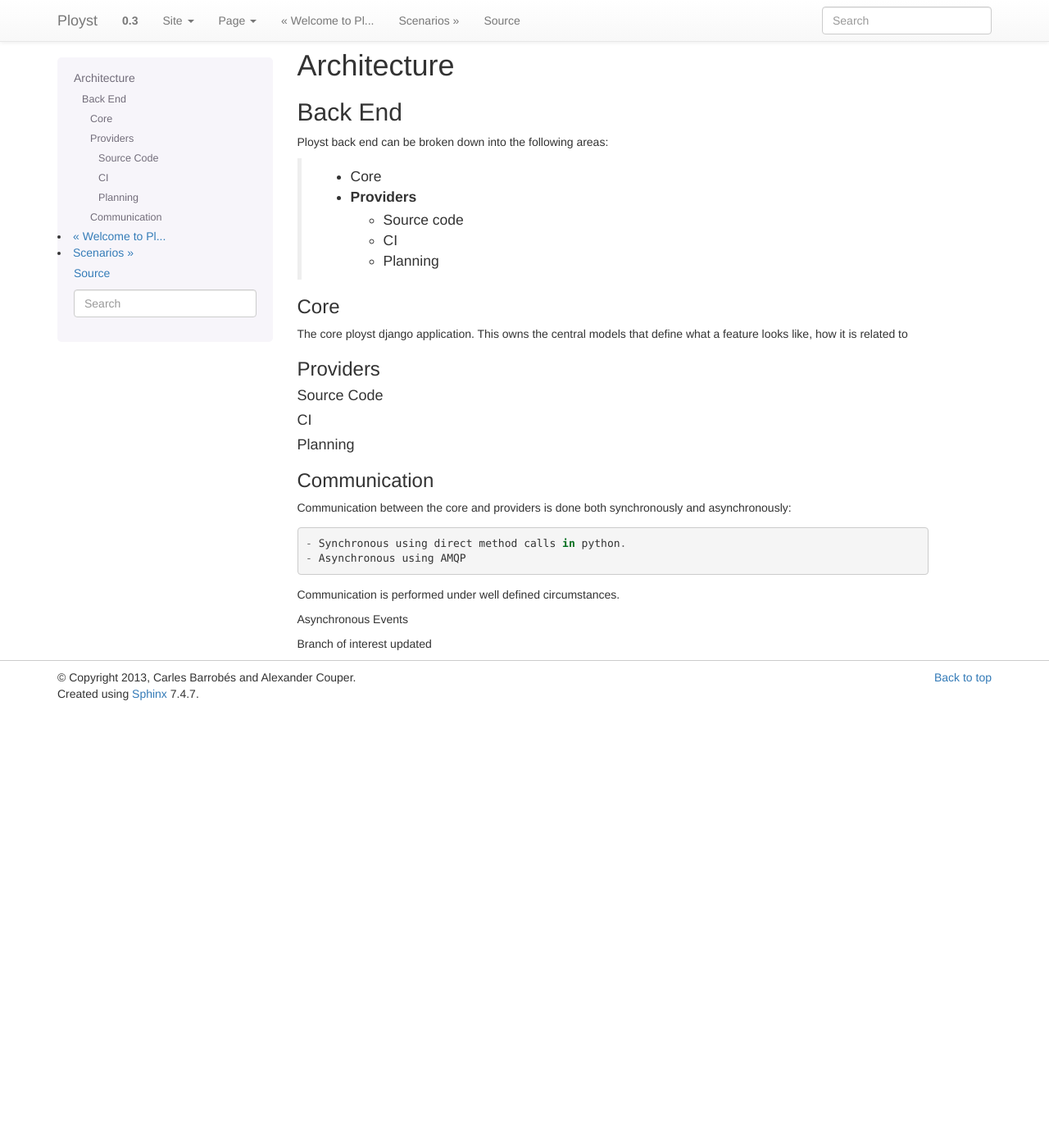
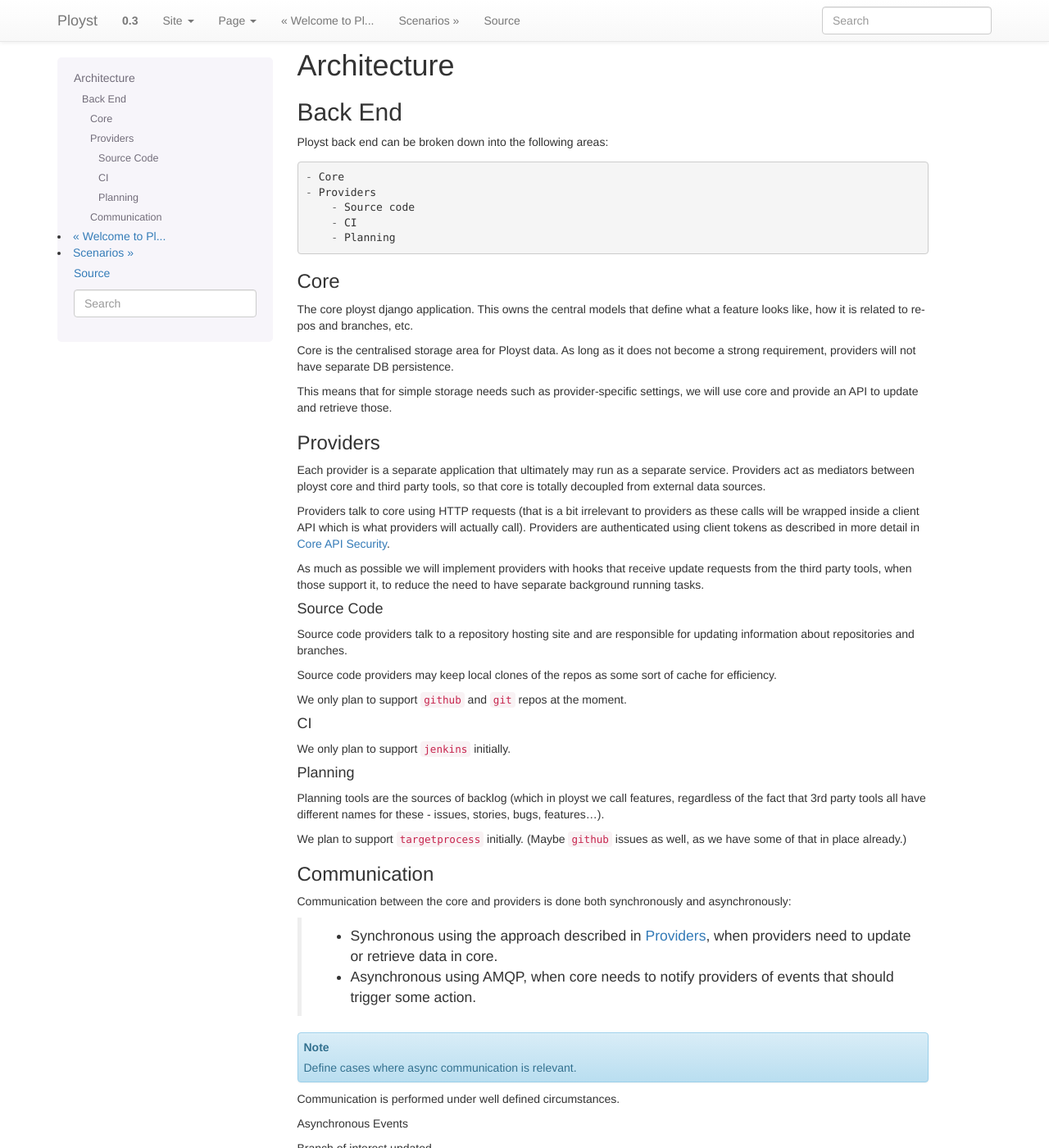
Before and after one commit to pretenders/ployst, a Sphinx documentation site: the page built from docs/source/architecture.rst, in a window 1280 px wide and 1400 px high. Shown: the whole window at 82% size. Built offline with Sphinx 7.4.7, drawn with Linux system fonts in a browser that asks for light colours.

Commit message:
Documentation about architecture and permissions

```diff
--- a/docs/source/architecture.rst
+++ b/docs/source/architecture.rst
@@ -6,7 +6,7 @@ Architecture
 Back End
 --------
 
-Ployst back end can be broken down into the following areas:
+Ployst back end can be broken down into the following areas::
 
     - Core
     - Providers
@@ -19,29 +19,73 @@ Core
 ~~~~
 
 The core ployst django application. This owns the central models that define
-what a feature looks like, how it is related to
+what a feature looks like, how it is related to repos and branches, etc.
+
+Core is the centralised storage area for Ployst data. As long as it does not
+become a strong requirement, providers will not have separate DB persistence.
+
+This means that for simple storage needs such as provider-specific settings,
+we will use core and provide an API to update and retrieve those.
+
+.. _providers:
 
 Providers
 ~~~~~~~~~
 
+Each provider is a separate application that ultimately may run as a separate
+service. Providers act as mediators between ployst core and third party tools,
+so that core is totally decoupled from external data sources.
+
+Providers talk to core using HTTP requests (that is a bit irrelevant to
+providers as these calls will be wrapped inside a client API which is what
+providers will actually call). Providers are authenticated using client
+tokens as described in more detail in :ref:`api-security`.
+
+As much as possible we will implement providers with hooks that receive
+update requests from the third party tools, when those support it, to reduce
+the need to have separate background running tasks.
+
 Source Code
 ^^^^^^^^^^^
+
+Source code providers talk to a repository hosting site and are responsible
+for updating information about repositories and branches.
+
+Source code providers may keep local clones of the repos as some sort of
+cache for efficiency.
+
+We only plan to support ``github`` and ``git`` repos at the moment.
 
 CI
 ^^
 
+We only plan to support ``jenkins`` initially.
+
 Planning
 ^^^^^^^^
+
+Planning tools are the sources of backlog (which in ployst we call features,
+regardless of the fact that 3rd party tools all have different names for these
+- issues, stories, bugs, features...).
+
+We plan to support ``targetprocess`` initially. (Maybe ``github`` issues as
+well, as we have some of that in place already.)
 
 
 Communication
 ~~~~~~~~~~~~~
 
 Communication between the core and providers is done both synchronously and
-asynchronously::
+asynchronously:
 
-    - Synchronous using direct method calls in python.
-    - Asynchronous using AMQP
+    * Synchronous using the approach described in :ref:`providers`, when
+      providers need to update or retrieve data in core.
+    * Asynchronous using AMQP, when core needs to notify providers of events
+      that should trigger some action.
+
+.. note::
+
+    Define cases where async communication is relevant.
 
 Communication is performed under well defined circumstances.
 
--- a/docs/source/index.rst
+++ b/docs/source/index.rst
@@ -16,6 +16,7 @@ Contents:
    references
 
    development-setup
+   security
 
 Indices and tables
 ==================
```
Also changed, not shown: docs/source/security.rst (added, +42 -0 lines).
